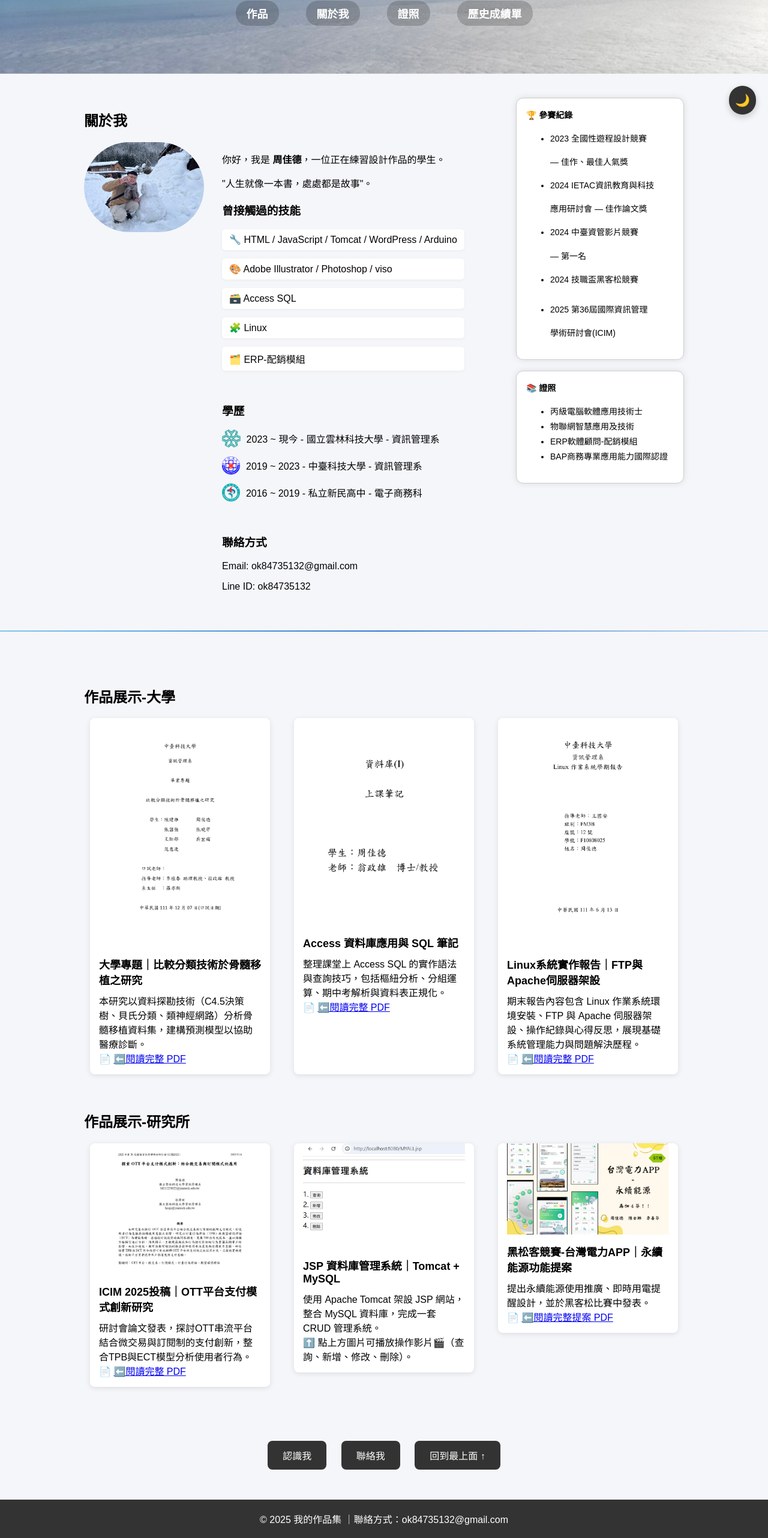
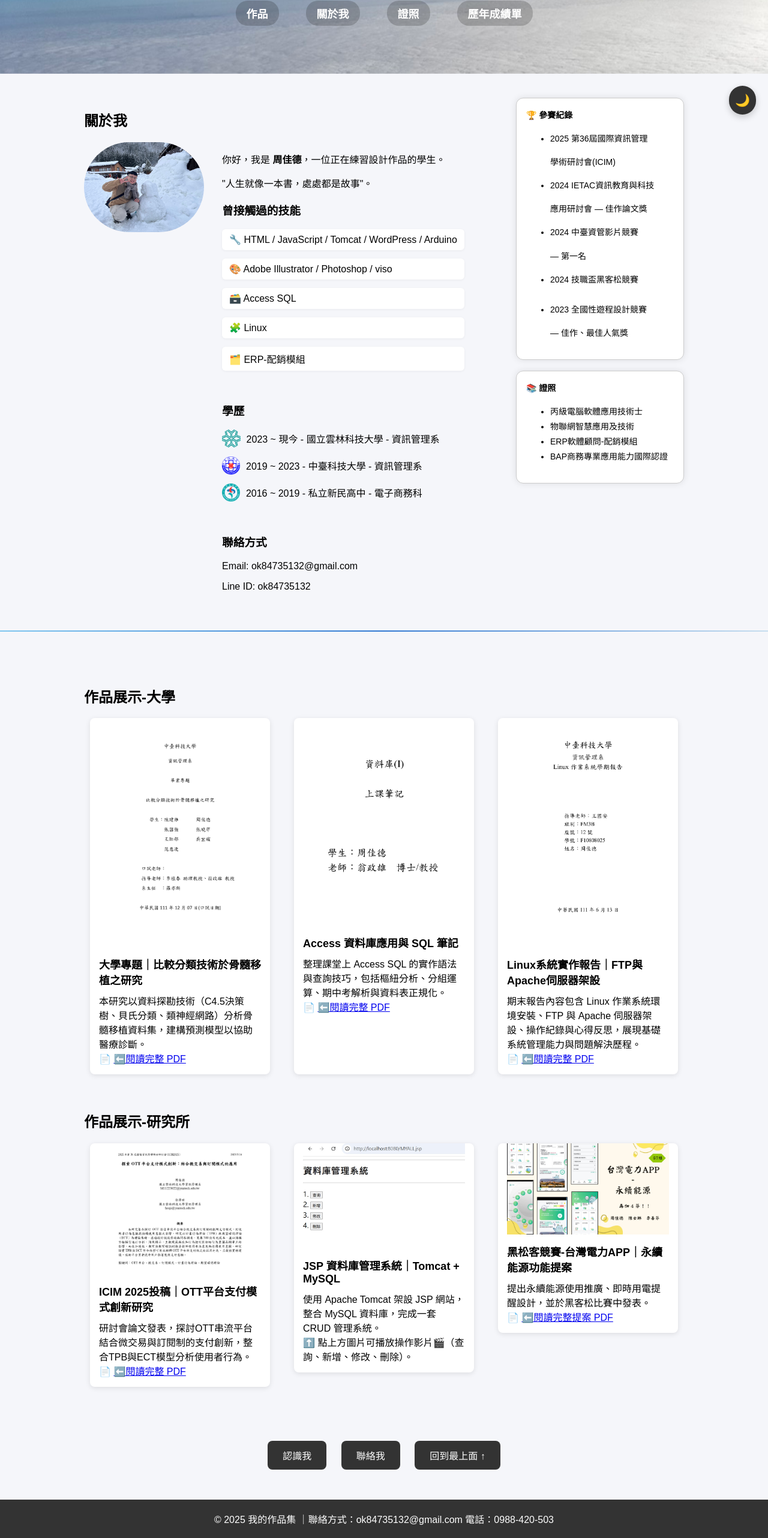
Before and after one commit to tsetuse/my-portfolio, a plain HTML site: page index.html in a window 1280 px wide. Shown: the part 233-2797 px from the top of the page at 60% size. Drawn offline with nearby package versions, Linux system fonts and the light colour scheme.

Commit message:
Update index.html

```diff
--- a/index.html
+++ b/index.html
@@ -424,7 +424,7 @@
         <a href="#works">作品</a>
         <a href="#about">關於我</a>
         <a href="#certificates">證照</a>
-        <a href="transcript.html" target="_blank">歷史成績單</a>
+        <a href="transcript.html" target="_blank">歷年成績單</a>
       </div>
     </nav>
   </header>
@@ -474,11 +474,11 @@
         <div class="certificates-box">
           <h4>🏆 參賽紀錄</h4>
           <ul>
-            <li>2023 全國性遊程設計競賽 <p>— 佳作、最佳人氣獎</p></li>
+            <li>2025 第36屆國際資訊管理<p>學術研討會(ICIM)</p></li>
             <li>2024 IETAC資訊教育與科技<p>應用研討會  — 佳作論文獎</p></li>
             <li>2024 中臺資管影片競賽 <p>— 第一名</p></li>
             <li>2024 技職盃黑客松競賽</li><br>
-            <li>2025 第36屆國際資訊管理<p>學術研討會(ICIM)</p></li>
+            <li>2023 全國性遊程設計競賽 <p>— 佳作、最佳人氣獎</p></li>
           </ul>
         </div><br>
         <div class="certificates-box" id="certificates">
@@ -581,7 +581,7 @@
   </div>
   <button id="darkModeToggle">🌙 </button>
   <footer>
-    &copy; 2025 我的作品集 ｜聯絡方式：ok84735132@gmail.com
+    &copy; 2025 我的作品集 ｜聯絡方式：ok84735132@gmail.com 電話：0988-420-503
   </footer>
 
   <!-- ✅ Fancybox CSS -->
```
